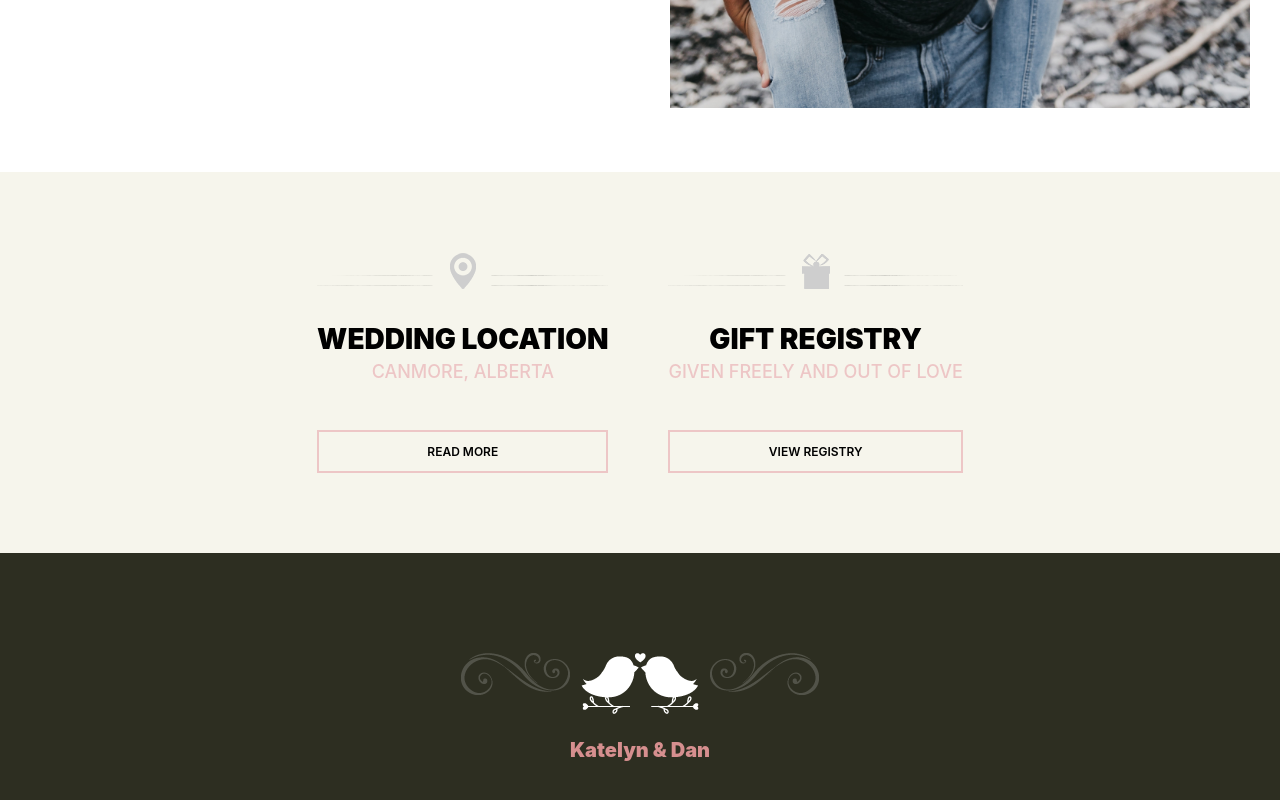
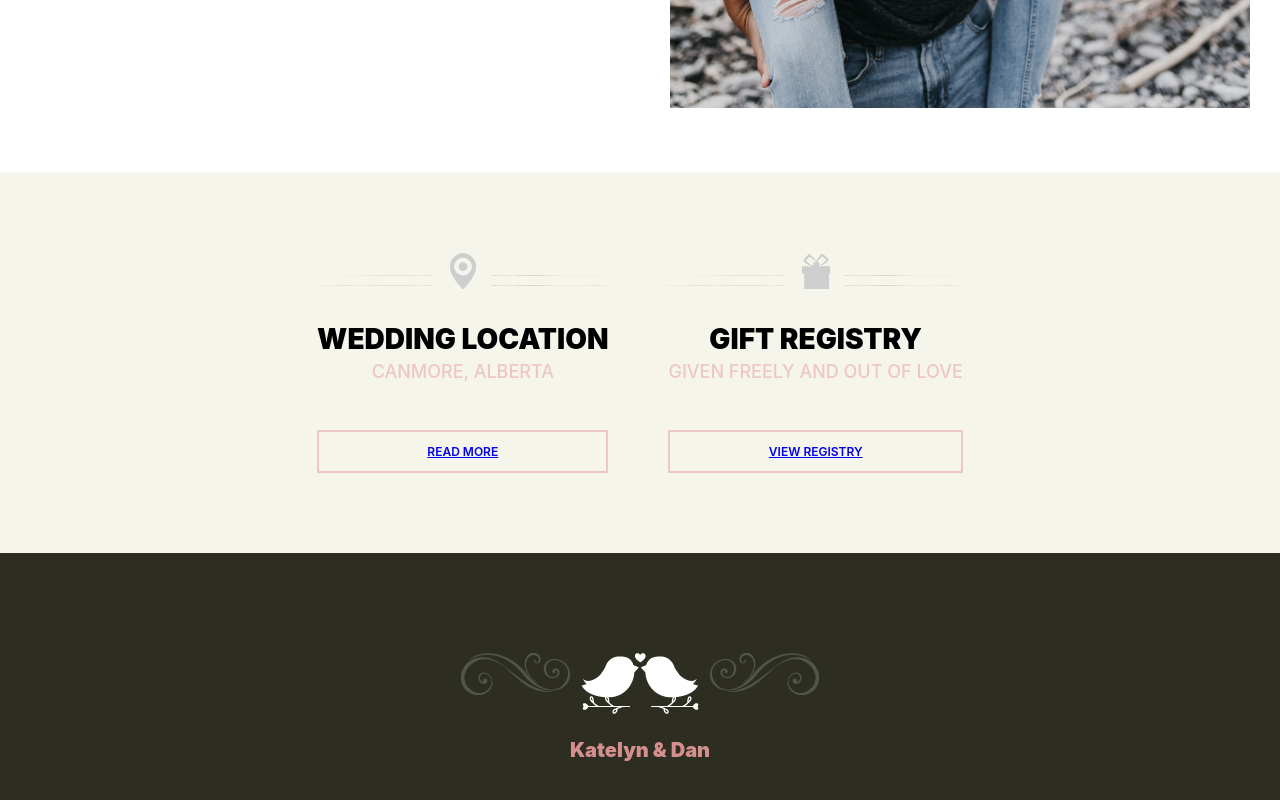
Before and after one commit to owenadley/kdwedding, a React (Create React App) app: page / in a window 1280 px wide. Shown: the part 1965-2765 px from the top of the page. Built offline with nearby package versions, Linux system fonts and the light colour scheme.

Commit message:
Changed redirects to links, added scroll to top on page change

```diff
--- a/src/components/MoreInfo.js
+++ b/src/components/MoreInfo.js
@@ -1,7 +1,7 @@
 import React from 'react';
 import '../App.css';
-import {BrowserRouter as Redirect } from 'react-router-dom';
-
+import { Link } from 'react-router-dom';
+import ReactGA from 'react-ga';
 class MoreInfo extends React.Component {
 
   componentDidMount() {}
@@ -16,13 +16,6 @@ class MoreInfo extends React.Component {
 
   render() {
 
-    if (this.state.redirectMore) {
-        return <Redirect to="/wedding" push={true}/>
-    }
-    if (this.state.redirectRegistry) {
-        return <Redirect to="/registry" push={true}/>
-    }
-
       return (
         <div className="more-info-container">
 
@@ -34,7 +27,7 @@ class MoreInfo extends React.Component {
                             </div>
                             <p className="more-info-heading">Wedding Location</p>
                             <p className="more-info-subheading">Canmore, Alberta</p>
-                            <div className="more-info-btn" onClick={() => this.setState({redirectMore: true})}><p>Read more</p></div>
+                            <Link onClick={() => ReactGA.pageview('/wedding')} to="/wedding"><div className="more-info-btn"><p>Read more</p></div></Link>
                         </div>
                     </div>
                     <div className="more-info-item">
@@ -44,7 +37,7 @@ class MoreInfo extends React.Component {
                             </div>
                             <p className="more-info-heading">Gift Registry</p>
                             <p className="more-info-subheading">Given Freely and out of love</p>
-                            <div className="more-info-btn" onClick={() => this.setState({redirectRegistry: true})}><p>View Registry</p></div>
+                            <Link onClick={() => ReactGA.pageview('/registry')} to="/registry"><div className="more-info-btn"><p>View Registry</p></div></Link>
                         </div>
                     </div>
                 </div>
--- a/src/components/Nav.js
+++ b/src/components/Nav.js
@@ -6,6 +6,7 @@ import Wedding from '../components/pages/Wedding';
 import GuestInfo from '../components/pages/GuestInfo';
 import Registry from '../components/pages/Registry';
 import ReactGA from 'react-ga';
+import ScrollToTop from '../components/ScrollToTop';
 
 class Nav extends React.Component {
 
@@ -19,6 +20,7 @@ class Nav extends React.Component {
     return (
       <div className="container">
         <Router>
+          <ScrollToTop>
             <div className="nav">
               <div className="nav-tab" id="nav-tab-1">
               <Link to="/"><p onClick={ReactGA.pageview('/')} className="nav-tab-text">HOME</p></Link>
@@ -50,7 +52,7 @@ class Nav extends React.Component {
                 <Home />
               </Route>
             </Switch>
-
+          </ScrollToTop>
         </Router>
 
     </div>
--- /dev/null
+++ b/src/components/ScrollToTop.js
@@ -0,0 +1,16 @@
+import React from 'react';
+import { withRouter } from 'react-router-dom';
+
+class ScrollToTop extends React.Component {
+    componentDidUpdate(prevProps) {
+      if (this.props.location !== prevProps.location) {
+        window.scrollTo(0, 0)
+      }
+    }
+
+    render() {
+      return this.props.children
+    }
+  }
+
+  export default withRouter(ScrollToTop)
```
Lines whose indentation alone changed are shown as unchanged.
